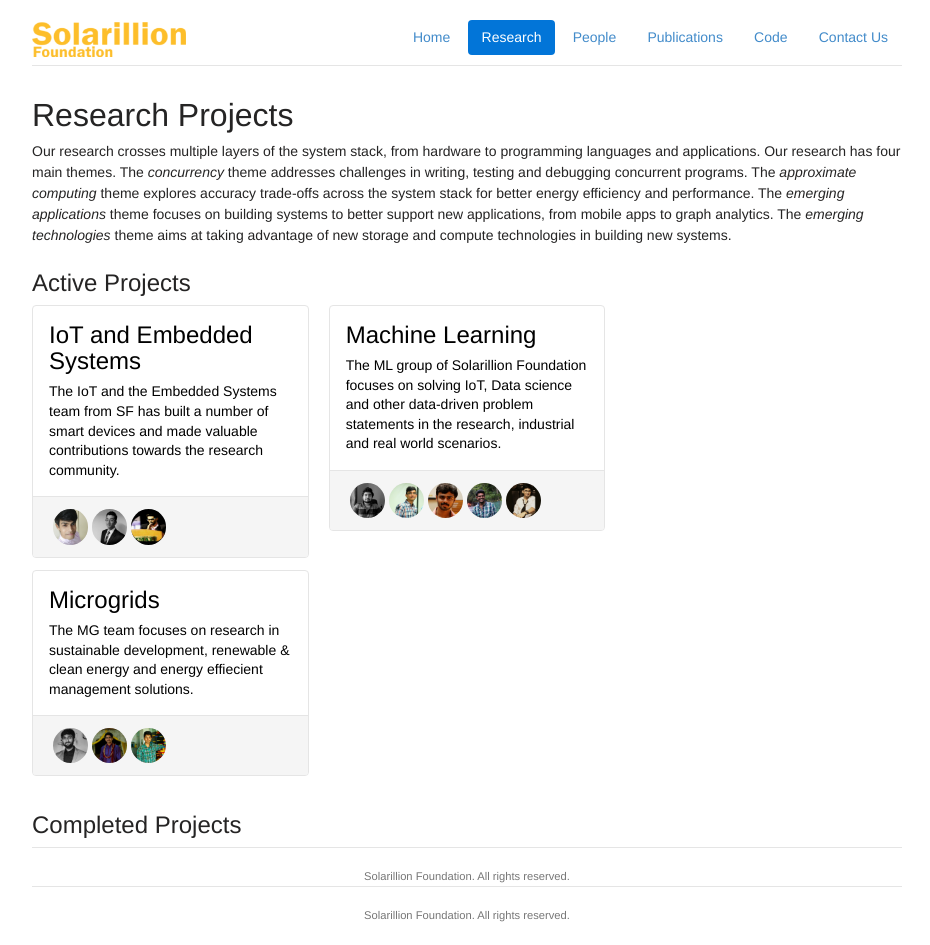
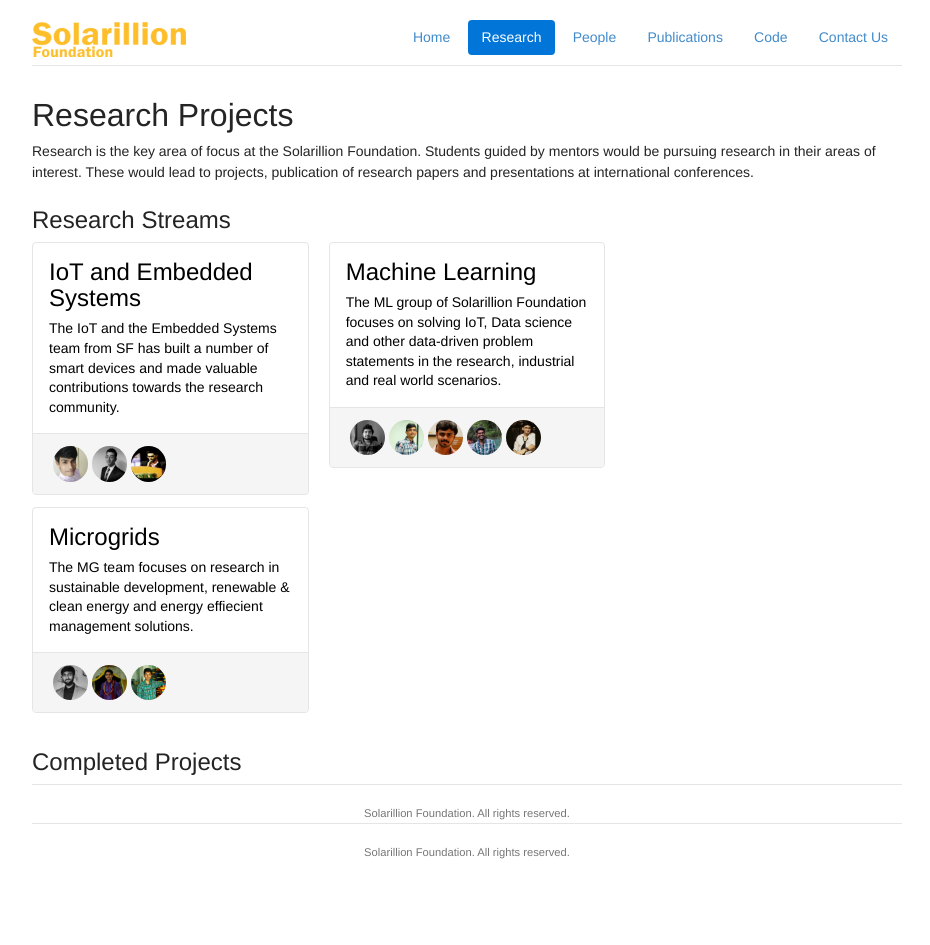
Before and after one commit to prahalath/solarillionfoundation.github.io, a Jekyll site: the page built from research/index.md, in a window 1280 px wide. Shown: the whole page, without its empty margins (173-1103 px from the left). Built offline with Jekyll 4.4.1, drawn with Linux system fonts in a browser that asks for light colours; nearby versions of some CDN libraries; Markdown is read by kramdown in place of the engine named in the settings; after the commit the page ends 900 px from its top, so only the background shows below that.

Commit message:
Update index.md

```diff
--- a/research/index.md
+++ b/research/index.md
@@ -10,9 +10,9 @@
     summary: Determinism is inevitable.
 ---
 
-Our research crosses multiple layers of the system stack, from hardware to programming languages and applications. Our research has four main themes. The *concurrency* theme addresses challenges in writing, testing and debugging concurrent programs. The *approximate computing* theme explores accuracy trade-offs across the system stack for better energy efficiency and performance. The *emerging applications* theme focuses on building systems to better support new applications, from  mobile apps to graph analytics. The *emerging technologies* theme aims at taking advantage of new storage and compute technologies in building new systems.
+Research is the key area of focus at the Solarillion Foundation. Students guided by mentors would be pursuing research in their areas of interest. These would lead to projects, publication of research papers and presentations at international conferences.
 
-### Active Projects
+### Research Streams
 
 <div class="card-columns">
 {% for p in site.projects %}
```
